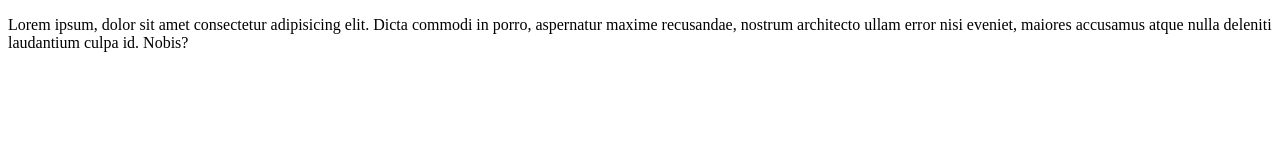
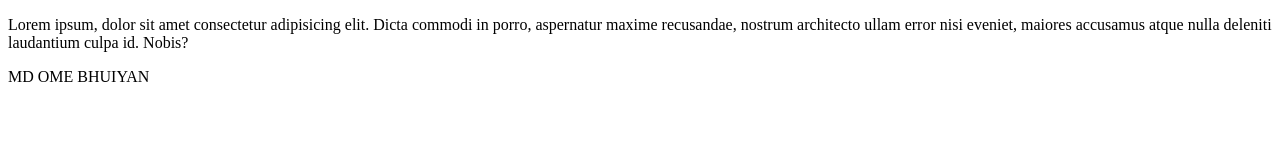
Before and after one commit to MDOme755/first-projects, a plain HTML site: page index.html in a window 1280 px wide. Drawn offline with Linux system fonts and the light colour scheme.

Commit message:
Update index.html

```diff
--- a/index.html
+++ b/index.html
@@ -7,5 +7,6 @@
 </head>
 <body>
     <p>Lorem ipsum, dolor sit amet consectetur adipisicing elit. Dicta commodi in porro, aspernatur maxime recusandae, nostrum architecto ullam error nisi eveniet, maiores accusamus atque nulla deleniti laudantium culpa id. Nobis?</p>
+    <p>MD OME BHUIYAN</p>
 </body>
 </html>
```
